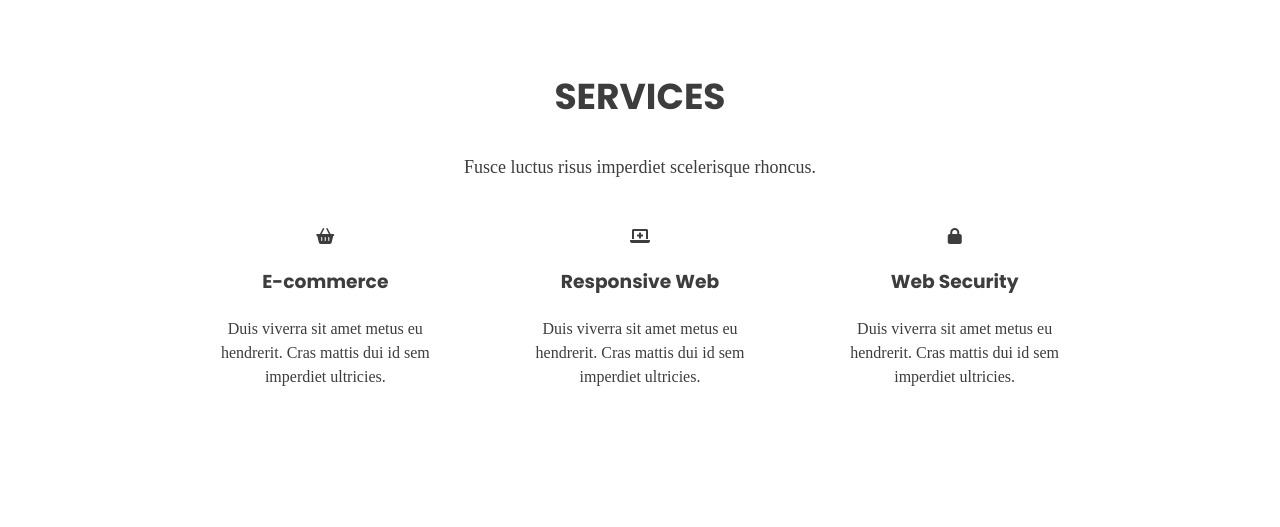
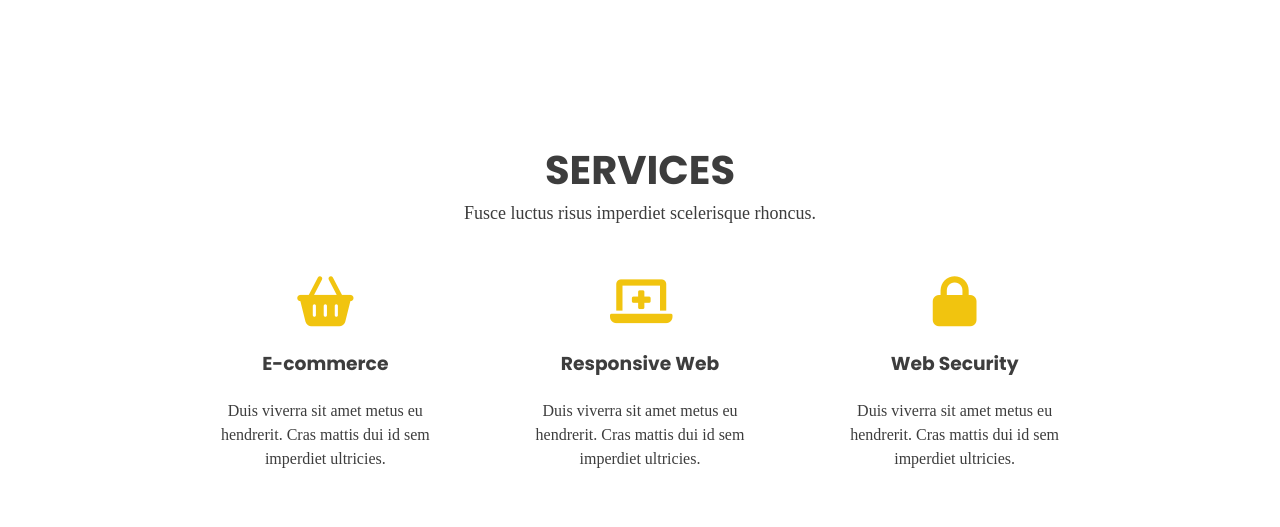
Before and after one commit to anntan2913/Landing-golden, a website: page index.html in a window 1280 px wide. Shown: the part 760-1287 px from the top of the page. Drawn offline with Linux system fonts and the light colour scheme; a web font is replaced by a local one.

Commit message:
Add style for services section

```diff
--- a/sass/style.scss
+++ b/sass/style.scss
@@ -135,3 +135,27 @@ a {
     font-variant: small-caps;
     cursor: pointer;
 }
+
+/* Services */
+
+.about-brand {
+    padding-top: 80px;
+    padding-bottom: 0;
+    font-size: 40px;
+    line-height: 1;
+    margin-bottom: 10px;
+}
+.card-body i {
+    font-size: 50px;
+    color: #f1c40f;
+    background-color: #fff;
+    border-color: #f1c40f;
+    margin: 1px;
+    width: 60px;
+    height: 60pm;
+    border-radius: 50%;
+    text-align: center;
+    line-height: 60px;
+    margin: 0 auto;
+    display: inline block;
+}
```
Also changed, not shown: css/style.css, 1 other file.
